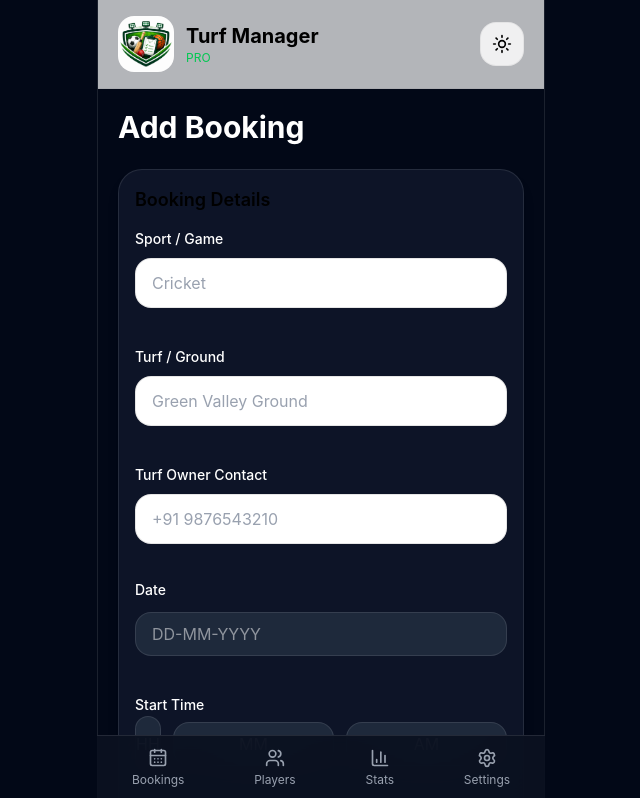
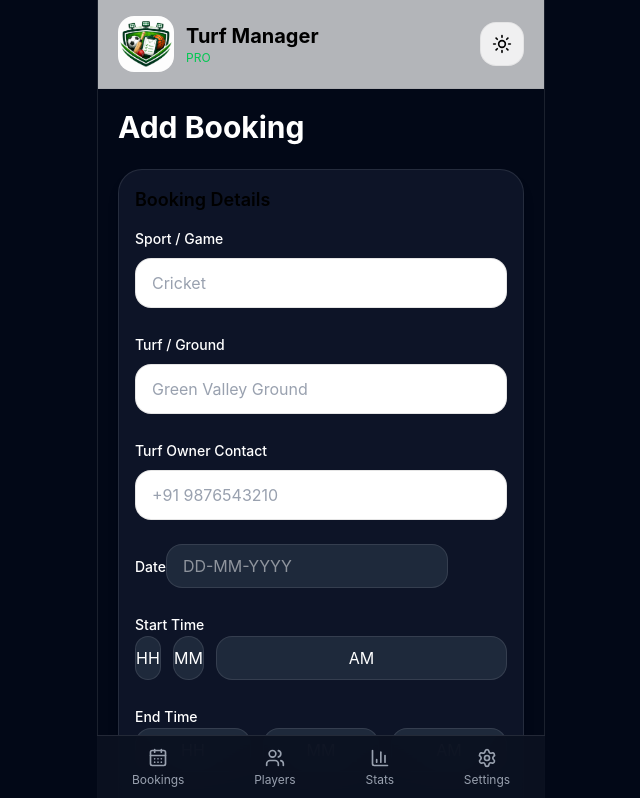
Before and after one commit to SwastikOP14/turf-manager-pro, a React (Vite) app: page /add-booking in a window 1280 px wide. Shown: the top 798 px of the page, without its empty margins (319-959 px from the left). Built offline with nearby package versions, Linux system fonts and the light colour scheme.

Commit message:
Updated project

```diff
--- a/src/pages/AddBooking/AddBooking.jsx
+++ b/src/pages/AddBooking/AddBooking.jsx
@@ -137,7 +137,7 @@ export default function AddBooking() {
 
         {/* BOOKING DETAILS */}
 
-        <GlassCard className="space-y-9">
+        <GlassCard className="space-y-6">
 
           <SectionTitle
             title="Booking Details"
@@ -145,7 +145,7 @@ export default function AddBooking() {
 
           {/* SPORT */}
 
-          <div className="space-y-3">
+          <div className="space-y-2">
 
             <label className="
               text-sm
@@ -169,7 +169,7 @@ export default function AddBooking() {
 
           {/* TURF */}
 
-          <div className="space-y-3">
+          <div className="space-y-2">
 
             <label className="
               text-sm
@@ -211,11 +211,7 @@ export default function AddBooking() {
 
           {/* DATE */}
 
-         <div className="
-            flex
-            flex-col
-            gap-3
-          ">
+         <div className="space-y-2">
 
             <label className="
               text-sm
@@ -267,7 +263,7 @@ export default function AddBooking() {
 
           {/* START TIME */}
 
-          <div className="space-y-40">
+          <div className="space-y-2">
 
             <label className="
               text-sm
@@ -294,7 +290,7 @@ export default function AddBooking() {
 
                 className="
                   flex-1
-                  h-14
+                  h-11
 
                   rounded-2xl
 
@@ -348,7 +344,7 @@ export default function AddBooking() {
                 }
 
                 className="
-                  w-full
+                  flex-1
                   h-11
 
                   rounded-2xl
@@ -462,7 +458,7 @@ export default function AddBooking() {
 
                 className="
                   flex-1
-                  h-14
+                  h-11
 
                   rounded-2xl
 
@@ -516,7 +512,7 @@ export default function AddBooking() {
                 }
 
                 className="
-                  w-full
+                  flex-1
                   h-11
 
                   rounded-2xl
@@ -567,7 +563,7 @@ export default function AddBooking() {
                 }
 
                 className="
-                  w-full
+                  flex-1
                   h-11
 
                   rounded-2xl
@@ -630,7 +626,7 @@ export default function AddBooking() {
 
               text-green-400
               font-semibold
-              text-lg
+              text-sm
             ">
 
               {calculateDuration()}
```
